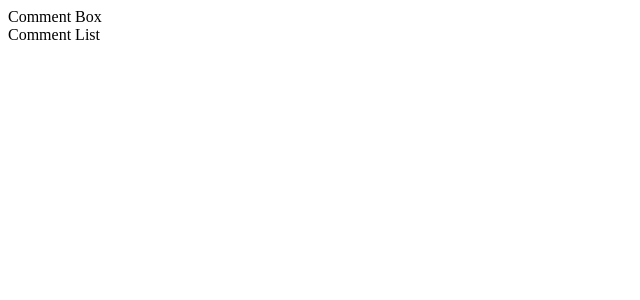
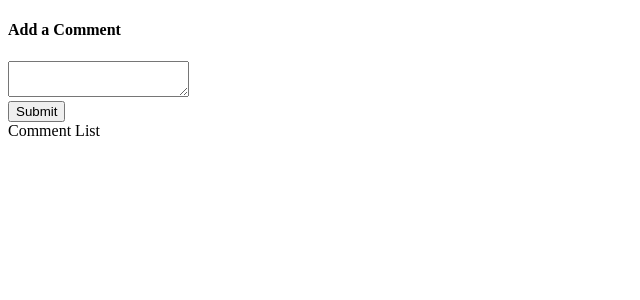
Before and after one commit to thinktwice13/react-testing-example, a React (Create React App) app: page / in a window 1280 px wide. Shown: the top 300 px of the page, without its empty margins (0-640 px from the left). Built offline with nearby package versions, Linux system fonts and the light colour scheme.

Commit message:
Add event handlers to CommentBox

```diff
--- a/src/components/CommentBox.js
+++ b/src/components/CommentBox.js
@@ -1,3 +1,24 @@
 import React from 'react';
 
-export default () => <div>Comment Box</div>;
+class CommentBox extends React.Component {
+  state = {comment: ""}
+  handleChange = e => this.setState({comment: e.target.value})
+  handleSubmit = e => {
+    e.preventDefault()
+    this.setState({comment: ""})
+    console.log(this.state.comment)
+  }
+  render() {
+    return <form>
+      <h4>Add a Comment</h4>
+      <textarea
+      value={this.state.comment}
+      onChange={this.handleChange}/>
+      <div>
+        <button onClick={this.handleSubmit}>Submit</button>
+      </div>
+    </form>
+  }
+}
+
+export default CommentBox;
```
Also changed, not shown: 1 other file (tests, documents, lock files or other folders).
